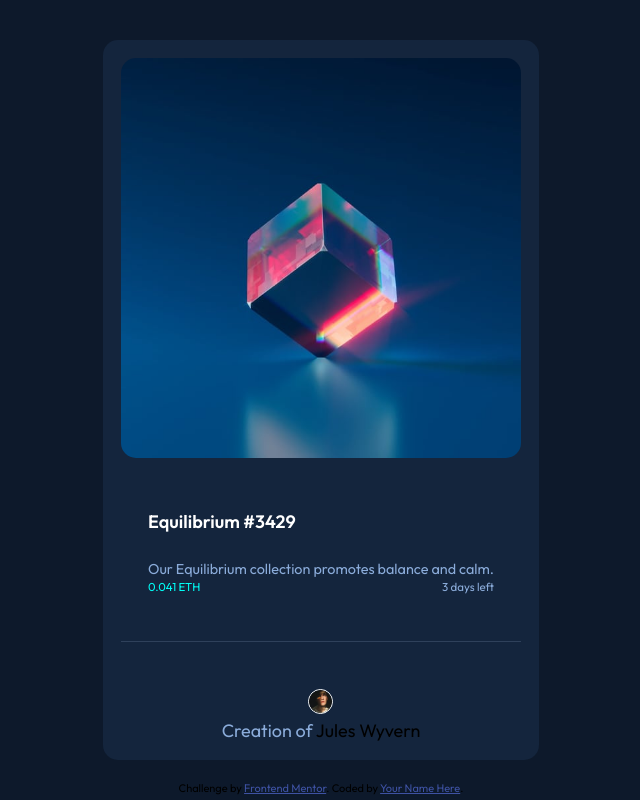
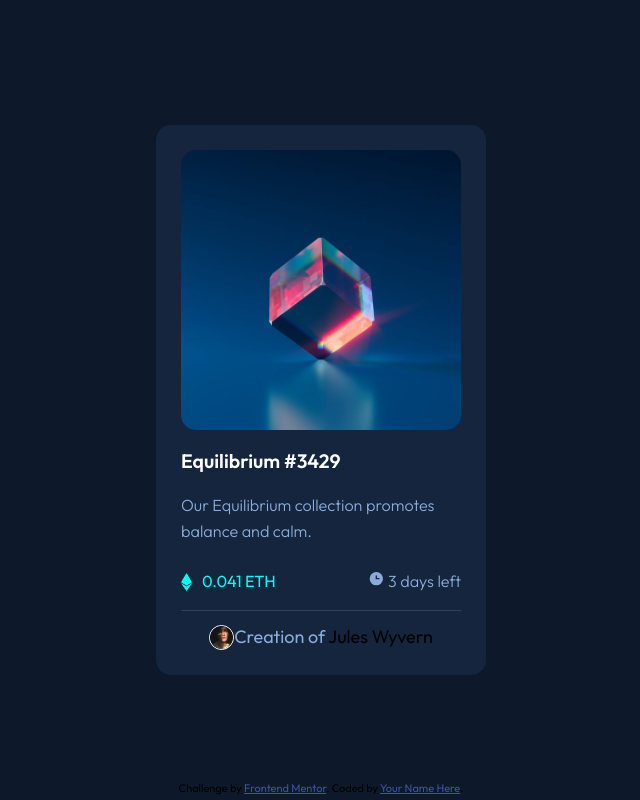
Before and after one commit to bethk90/nftpreviewcard, a plain HTML site: page index.html in a window 1280 px wide. Shown: the whole page, without its empty margins (319-959 px from the left). Drawn offline with Linux system fonts and the light colour scheme.

Commit message:
Refine styling

```diff
--- a/index.html
+++ b/index.html
@@ -24,8 +24,14 @@
       <span class="soft-blue">Our Equilibrium collection promotes balance and calm.</span>
       <br>
       <div class="bottom">
-        <span class="eth">0.041 ETH</span>
-        <span class="soft-blue">3 days left</span>
+        <span class="eth">
+          <svg width="11" height="18" xmlns="http://www.w3.org/2000/svg"><path d="M11 10.216 5.5 18 0 10.216l5.5 3.263 5.5-3.262ZM5.5 0l5.496 9.169L5.5 12.43 0 9.17 5.5 0Z" fill="#00FFF8"/></svg>
+          <span>0.041 ETH</span>
+        </span>
+        <span class="soft-blue">
+          <svg width="17" height="17" xmlns="http://www.w3.org/2000/svg"><path d="M8.305 2.007a6.667 6.667 0 1 0 0 13.334 6.667 6.667 0 0 0 0-13.334Zm2.667 7.334H8.305a.667.667 0 0 1-.667-.667V6.007a.667.667 0 0 1 1.334 0v2h2a.667.667 0 0 1 0 1.334Z" fill="#8BACD9"/></svg>
+          <span>3 days left</span>
+        </span>
       </div>
     </div>
     <hr>
--- a/style.scss
+++ b/style.scss
@@ -27,8 +27,9 @@ body {
     align-items: center;
     justify-content: space-between;
     text-align: center;
-    height: 90vh;
-    padding: 1em;
+    width: 330px;
+    height: 550px;
+    padding: 25px;
 
     hr {
         width: 100%;
@@ -40,40 +41,56 @@ body {
     }
 
     img {
-        max-width: 50vh;
+        width: 280px;
+        height: 280px;
         border-radius: 15px;
     }
 
     .text {
 
         text-align: left;
+        font-size: .9em;
+        font-weight: 300;
 
         h1 {
             color: hsl(0, 0%, 100%);
-            font-size: 1em;
+            font-size: 1.2em;
             font-weight: 600;
         }
 
         span {
-            font-size: .8em;
+            line-height: 1.6;
         }
+
     }
 
     .bottom {
         display: flex;
         justify-content: space-between;
-        font-size: .8em;
+        padding-top: 1.5em;
 
         .eth {
+        display: flex;
+        align-items: center;
         color: hsl(178, 100%, 50%);
         font-weight: 400;
+        gap: 10px;
+        }
+
+        .span {
+            display: flex;
+            align-items: center;
         }
 
     }
 
     .credit {
+
+        display: flex;
+
         img {
             width: 25px;
+            height: 25px;
             border: 1px hsl(0, 0%, 100%) solid;
             border-radius: 50px;
         }
```
Also changed, not shown: style.css, 2 other files.
